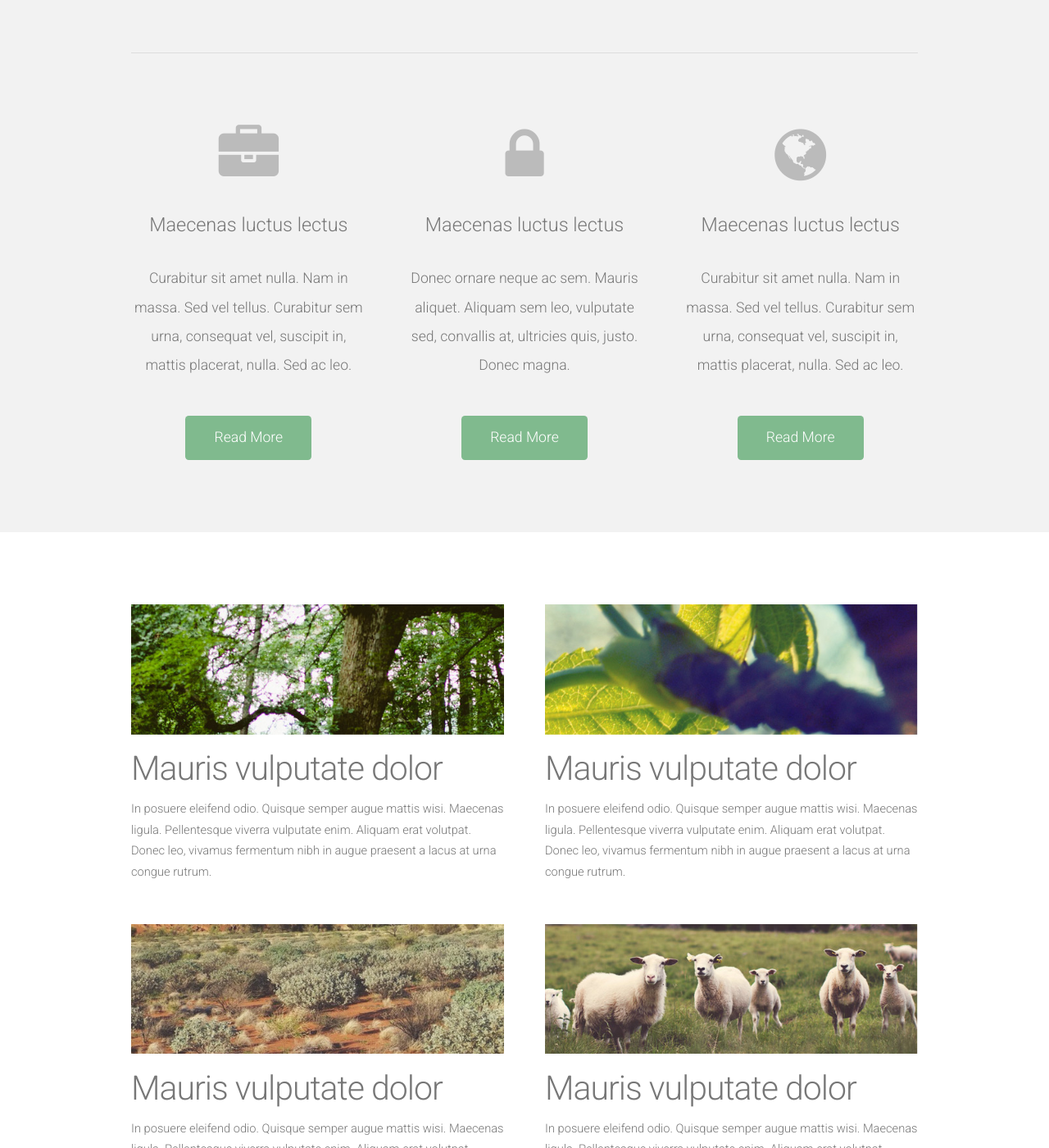
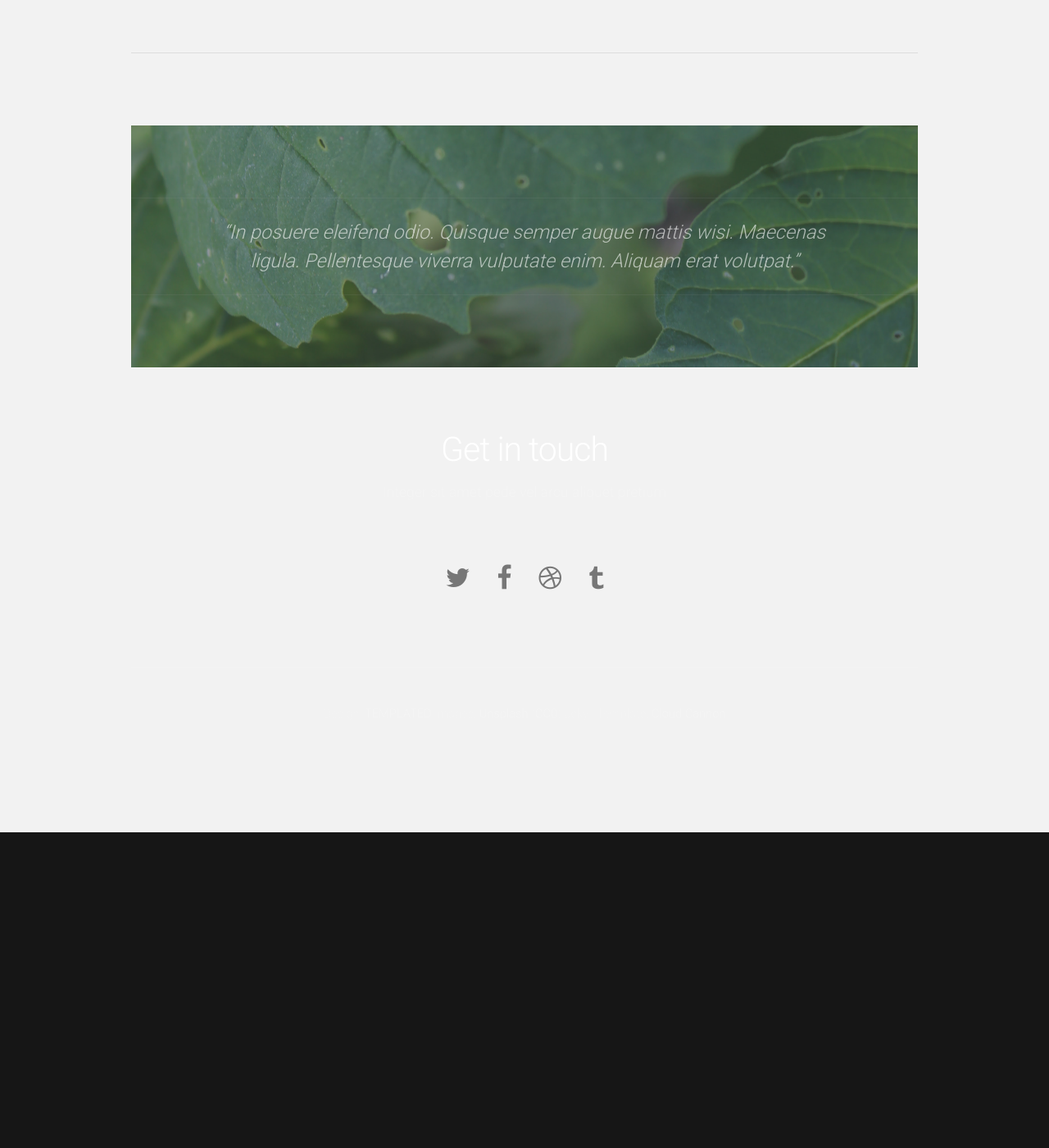
Before and after one commit to Zoegp/zoegp.github.io, a Jekyll site: the page built from index.html, in a window 1280 px wide and 1400 px high, scrolled down 665 px. Shown: the whole window at 82% size. Built offline with Jekyll 4.4.1, drawn with Linux system fonts in a browser that asks for light colours; nearby versions of some CDN libraries; the list of posts is cut into pages by our own code; after the commit the page ends 1680 px from its top, so only the background shows below that; some of the changed text lies outside the part shown.

Commit message:
Update index.html

```diff
--- a/index.html
+++ b/index.html
@@ -10,67 +10,3 @@
 		</header>
 		<p>This is <strong>Linear</strong>, a responsive HTML5 site template freebie by <a href="http://templated.co">TEMPLATED</a>. Released for free under the <a href="http://templated.co/license">Creative Commons Attribution</a> license, so use it for whatever (personal or commercial) &ndash; just give us credit! Check out more of our stuff at <a href="http://templated.co">our site</a> or follow us on <a href="http://twitter.com/templatedco">Twitter</a>.</p>
 		<hr />
-		<div class="row">
-			<section class="4u">
-				<span class="pennant"><span class="fa fa-briefcase"></span></span>
-				<h3>Maecenas luctus lectus</h3>
-				<p>Curabitur sit amet nulla. Nam in massa. Sed vel tellus. Curabitur sem urna, consequat vel, suscipit in, mattis placerat, nulla. Sed ac leo.</p>
-				<a href="#" class="button button-style1">Read More</a>
-			</section>
-			<section class="4u">
-				<span class="pennant"><span class="fa fa-lock"></span></span>
-				<h3>Maecenas luctus lectus</h3>
-				<p>Donec ornare neque ac sem. Mauris aliquet. Aliquam sem leo, vulputate sed, convallis at, ultricies quis, justo. Donec magna.</p>
-				<a href="#" class="button button-style1">Read More</a>
-			</section>
-			<section class="4u">
-				<span class="pennant"><span class="fa fa-globe"></span></span>
-				<h3>Maecenas luctus lectus</h3>
-				<p>Curabitur sit amet nulla. Nam in massa. Sed vel tellus. Curabitur sem urna, consequat vel, suscipit in, mattis placerat, nulla. Sed ac leo.</p>
-				<a href="#" class="button button-style1">Read More</a>
-			</section>
-
-		</div>
-	</div>
-</div>
-
-<!-- Main -->
-	<div id="main">
-		<div id="content" class="container">
-
-			<div class="row">
-				<section class="6u">
-					<a href="#" class="image full"><img src="/assets/images/pic01.jpg" alt=""></a>
-					<header>
-						<h2>Mauris vulputate dolor</h2>
-					</header>
-					<p>In posuere eleifend odio. Quisque semper augue mattis wisi. Maecenas ligula. Pellentesque viverra vulputate enim. Aliquam erat volutpat. Donec leo, vivamus fermentum nibh in augue praesent a lacus at urna congue rutrum.</p>
-				</section>
-				<section class="6u">
-					<a href="#" class="image full"><img src="/assets/images/pic02.jpg" alt=""></a>
-					<header>
-						<h2>Mauris vulputate dolor</h2>
-					</header>
-					<p>In posuere eleifend odio. Quisque semper augue mattis wisi. Maecenas ligula. Pellentesque viverra vulputate enim. Aliquam erat volutpat. Donec leo, vivamus fermentum nibh in augue praesent a lacus at urna congue rutrum.</p>
-				</section>
-			</div>
-
-			<div class="row">
-				<section class="6u">
-					<a href="#" class="image full"><img src="/assets/images/pic03.jpg" alt=""></a>
-					<header>
-						<h2>Mauris vulputate dolor</h2>
-					</header>
-					<p>In posuere eleifend odio. Quisque semper augue mattis wisi. Maecenas ligula. Pellentesque viverra vulputate enim. Aliquam erat volutpat. Donec leo, vivamus fermentum nibh in augue praesent a lacus at urna congue rutrum.</p>
-				</section>
-				<section class="6u">
-					<a href="#" class="image full"><img src="/assets/images/pic04.jpg" alt=""></a>
-					<header>
-						<h2>Mauris vulputate dolor</h2>
-					</header>
-					<p>In posuere eleifend odio. Quisque semper augue mattis wisi. Maecenas ligula. Pellentesque viverra vulputate enim. Aliquam erat volutpat. Donec leo, vivamus fermentum nibh in augue praesent a lacus at urna congue rutrum.</p>
-				</section>
-			</div>
-
-		</div>
-	</div>
```
